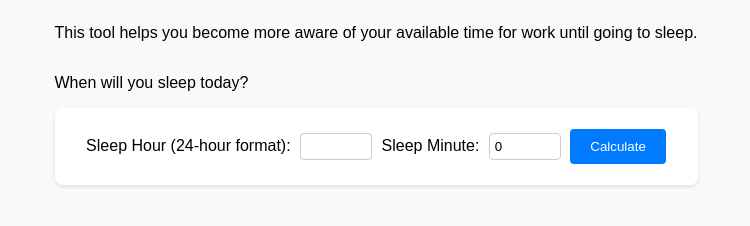
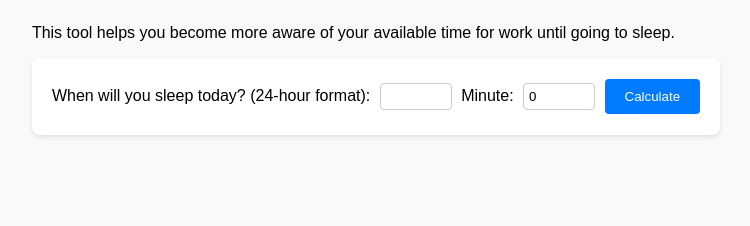
Before and after one commit to Gurvinder211/TimeUntilSleep, a website: page public/frontpage.html in a window 1280 px wide. Shown: the whole page, without its empty margins (264-1014 px from the left). Drawn offline with Linux system fonts and the light colour scheme.

Commit message:
Modified texts

```diff
--- a/public/frontpage.html
+++ b/public/frontpage.html
@@ -9,13 +9,11 @@
 <body>
     <script src="main.js"></script>
     <p>This tool helps you become more aware of your available time for work until going to sleep.</p>
-    <p>When will you sleep today?</p>
-
     <form onsubmit="event.preventDefault(); timeUntilSleep()">
-        <label for="sleepHour">Sleep Hour (24-hour format):</label>
+        <label for="sleepHour">When will you sleep today? (24-hour format):</label>
         <input type="number" id="sleepHour" min="0" max="23" required>
 
-        <label for="sleepMinute">Sleep Minute:</label>
+        <label for="sleepMinute">Minute:</label>
         <input type="number" id="sleepMinute" min="0" max="59" value="0" required>
 
         <button type="submit">Calculate</button>
```
